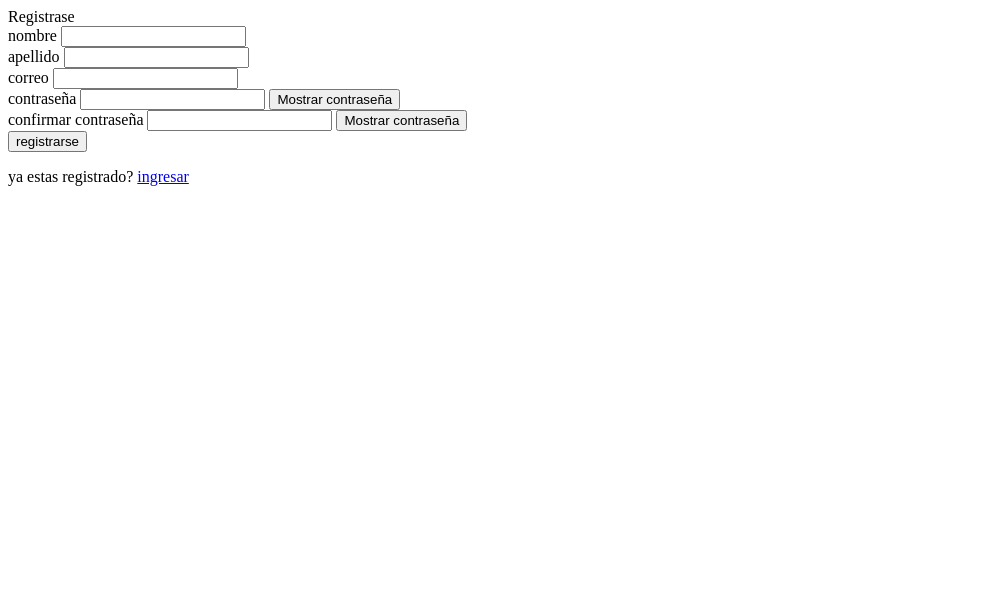
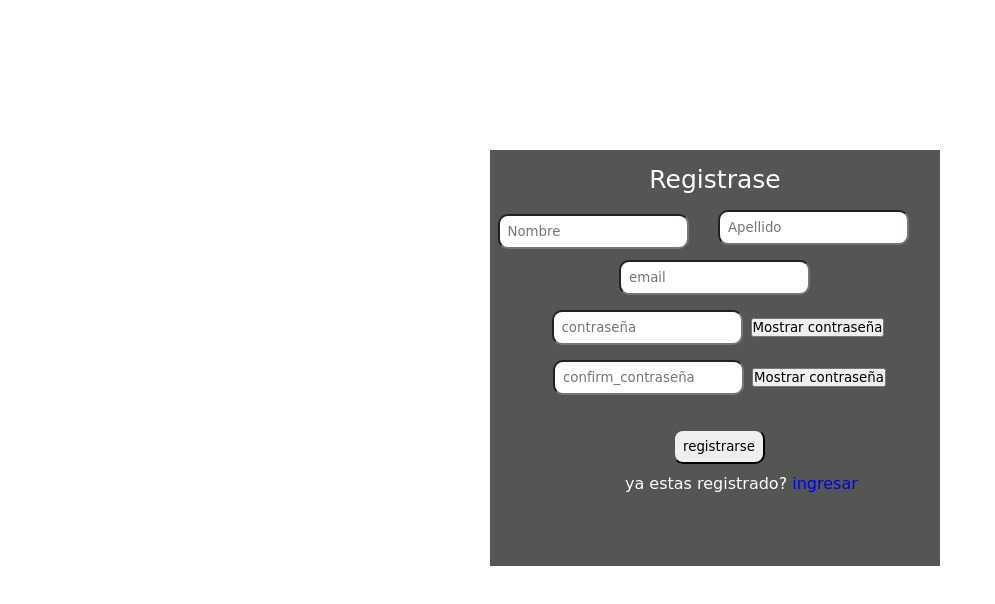
Before and after one commit to Cristian-Barajas09/proyecto_zulimans, a plain HTML site: page html/registrarse.html in a window 1280 px wide. Shown: the whole page, without its empty margins (0-995 px from the left). Drawn offline with Linux system fonts and the light colour scheme.

Commit message:
arrecheras en hd

```diff
--- /dev/null
+++ b/css/index.css
@@ -0,0 +1,118 @@
+* {
+    padding: 0;
+    margin: 0;
+    box-sizing: border-box;
+
+    text-decoration: none;
+    list-style: none;
+    scroll-behavior: smooth;
+}
+:root {
+    --bg-color: #2a2a2a;
+    --second-bg-color: #202020;
+    --text-color: #fff;
+    --second-color: #ccc;
+    --main-color: #f72585;
+    --big-font: 5rem;
+    --h2-font: 3rem;
+    --p-font: 1.1rem;
+}
+body {
+    background: var(--bg-color);
+    color: var(--text-color)
+}
+header {
+    position: fixed;
+    width: 100%;
+    top: 0;
+    right: 0;
+    z-index: 1000;
+    display: flex;
+    align-items: center;
+    justify-content: space-between;
+    background: transparent;
+    padding: 22px 15%;
+    border-bottom: 1px solid transparent;
+    transition: all .45s ease;
+}
+.logo {
+    color: var(--text-color);
+    font-size: 35px;
+    font-weight: 700;
+    letter-spacing: 1px
+}
+span {
+    color: #f72585;
+}
+.navlist {
+    display: flex;
+}
+.navlist a{
+    color: var(--second-color);
+    font-size: 17px;
+    font-weight: 500;
+    margin: 0 25px;
+    transition: all .45s ease;
+}
+.navlist a:hover {
+    color: #f72585;
+}
+.navlist a.active {
+    color: #f72585;
+}
+#menu-icon {
+    font-size: 35px;
+    color: var(--text-color);
+    z-index: 10001;
+    cursor: pointer;
+    margin-left: 25px;
+    display: none;
+}
+
+section {
+    padding: 160px 15% 120px;
+}
+.home {
+    position: relative;
+    height: 100vh;
+    width: 100%;
+    background: #202020;
+    background-size: cover;
+    background-position: center;
+    display: flex;
+    align-items: center;
+    justify-content: flex-start;
+}
+.slide {
+    margin-bottom: 20px;
+}
+.one {
+    display: inline-block;
+    margin-right: 15px;
+    height: 32px;
+    padding: 0 15px;
+    line-height: 32px;
+    font-size: 20px;
+    font-weight: 500;
+    border-radius: 5px;
+    background: var(--main-color);
+    color: var(--text-color)
+}
+.two {
+    display: inline-block;
+    color: var(--second-color);
+    font-size: 20px;
+    font-weight: 500;
+}
+.home-text h1 {
+    font-size: var(--second-color);
+    font-weight: 700;
+    color: var(--text-color);
+    list-style: 1.1;
+    margin: 0 0 8px;
+}
+
+.home text h3 {
+    color: var(--second-color);
+    font-size: 3rem;
+}
--- a/css/registrarse.css
+++ b/css/registrarse.css
@@ -0,0 +1,65 @@
+*{
+    box-sizing: border-box;
+    margin: 0;
+    padding: 0;
+    justify-content: center;
+    text-decoration: none;
+    font-family: 'Nerko One', cursive;
+}
+
+
+
+.container {
+    background-color: rgba(10, 15, 9, 0.7);
+    color: rgba(10, 15, 9, 0.7);
+    width: 450px;
+    height: 52vh;
+    justify-content: center;
+    margin: 150px 5px 5px 490px;
+}
+
+.title {
+    text-align: center;
+    padding: 15px 15px 15px 15px;
+    font-size: 25px;
+    color: white;
+}
+
+input {
+    padding: 8px 8px 8px 8px;
+    margin: 5px 3px 10px 3px;
+    border-radius: 10px;
+}
+
+.name {
+    margin-left: 1%;
+
+}
+
+.lastname {
+    margin-left: 50%;
+    margin-top: -12%;
+
+}
+
+.email {
+    margin-left: 28%;
+}
+
+.password {
+    margin-left: 13%;
+}
+
+.dolor_de_cabeza {
+    margin-left: 14%;
+}
+
+.register {
+    margin-left: 40%;
+    font-size: 50px;
+}
+
+.title_2 {
+    margin-left: 30%;
+    color: white;
+}
--- a/html/registrarse.html
+++ b/html/registrarse.html
@@ -3,43 +3,42 @@
 <head>
     <meta charset="UTF-8">
     <meta name="viewport" content="width=device-width, initial-scale=1.0">
+    <link rel="stylesheet" href="../css/registrarse.css">
     <title>Registro</title>
 </head>
 <body>
-    <form>
-        <div>
-            Registrase
+<form >
+    <div class="container">
+        <div class="title">
+            <p>Registrase</p>
             <span id="mensaje"></span>
         </div>
-        <div>
-            <label for="name">nombre</label>
-            <input type="text" id="name">
+        <div class="name">
+            <input type="text" id="name" placeholder="Nombre">
         </div>
-        <div>
-            <label for="lastname">apellido</label>
-            <input type="text" id="lastname">
+        <div class="lastname">
+            <input type="text" id="lastname" placeholder="Apellido">
         </div>
-        <div>
-            <label for="email">correo</label>
-            <input type="email" id="email">
+        <div class="email">
+            <input type="email" id="email" placeholder="email">
         </div>
-        <div>
-            <label for="password">contraseña</label>
-            <input type="password" id="password">
+        <div class="password">
+            <input type="password" id="password" placeholder="contraseña">
             <button id="mostrar1">Mostrar contraseña</button>
         </div>
-        <div>
-            <label for="confirmPassword">confirmar contraseña</label>
-            <input type="password" id="confirmPassword">
+        <div class="confirmPassword>
+            <label for="confirmPassword"></label>
+            <input class=dolor_de_cabeza type="password" id="confirmPassword" placeholder="confirm_contraseña">
             <button id="mostrar2">Mostrar contraseña</button>
         </div>
-        <div>
+        <div class="register">
             <input type="submit" value="registrarse" id="btn">
         </div>
-        <div>
+        <div  class="title_2">
             <p>ya estas registrado? <a href="./ingresar.html">ingresar</a></p>
         </div>
-    </form>
+    </div>
+</form>
     <script src="../js/registro.js"></script>
 </body>
 </html>
```
Also changed, not shown: html/index.html (+40 -96 lines), html/productos.html (added, +107 -0 lines), img/background.png (added), js/index.js (added).
